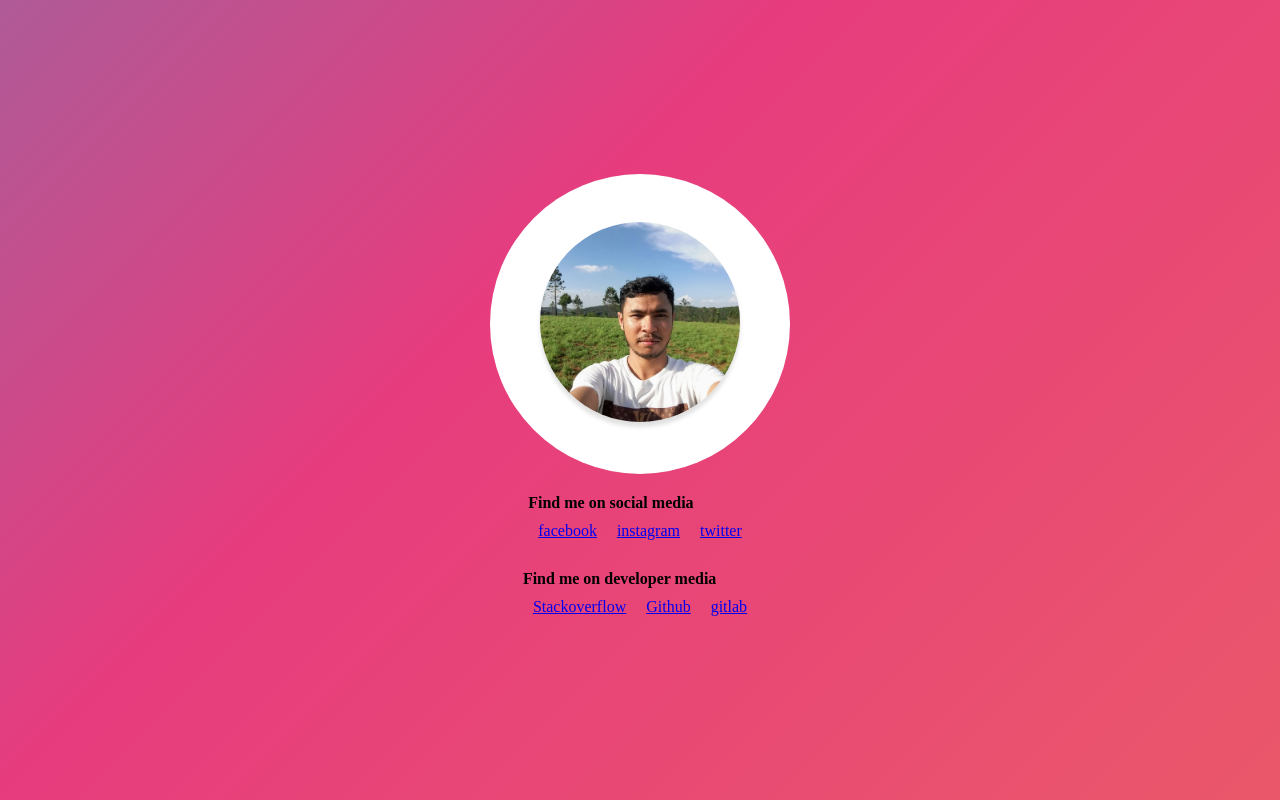
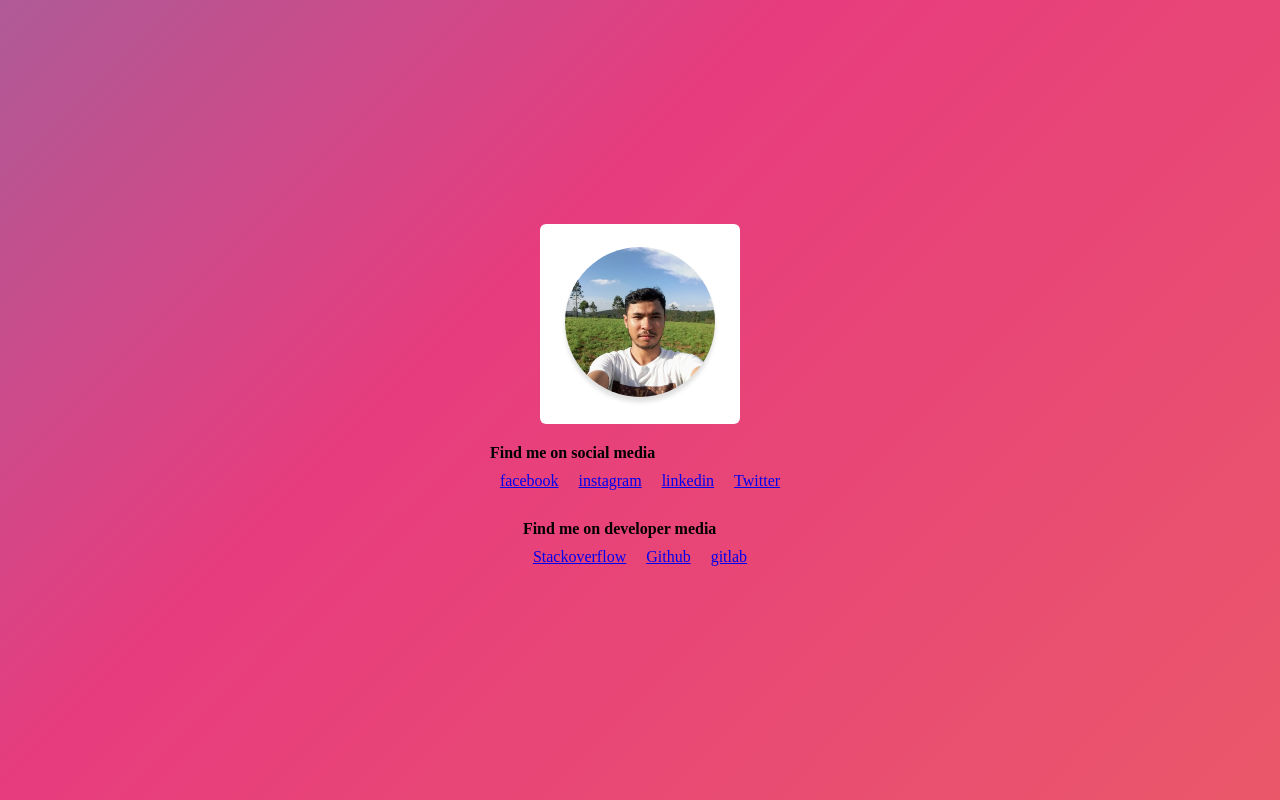
Before and after one commit to tyViroth/tyviroth.github.io, a plain HTML site: page index.html in a window 1280 px wide. Drawn offline with Linux system fonts and the light colour scheme.

Commit message:
change size pic

```diff
--- a/css/style.css
+++ b/css/style.css
@@ -95,15 +95,15 @@ h1 {
 } */
 
 .container {
-    width: 300px;
-    height: 300px;
+    width: 200px;
+    height: 200px;
     padding: 10px;
     background: #fff;
     display: flex;
     justify-content: center;
     align-items: center;
     overflow: hidden;
-    border-radius: 50%;
+    border-radius: 6px;
     /* box-shadow: 0 4px 4px #e0e0e0; */
 }
 .profile img {
--- a/index.html
+++ b/index.html
@@ -18,7 +18,7 @@
 	<div class="container">
 		<div class="content">
 			<div class="profile">
-				<img src="Images/me.jpg" alt="viroth" width="200px" height="200px">
+				<img src="Images/me.jpg" alt="viroth" width="150px" height="150px">
 			</div>
 		</div>
 	</div>
@@ -39,8 +39,14 @@
 			</div>
 
 			<div class="group-icon">
-				<a href="https://www.linkedin.com/in/vi-roth-160a71172/">
-					twitter
+				<a href="https://www.linkedin.com/in/ty-viroth-160a71172/">
+					linkedin
+				</a>
+			</div>
+
+			<div class="group-icon">
+				<a href="https://twitter.com/VirothTy">
+					Twitter
 				</a>
 			</div>
 		</div>
```
